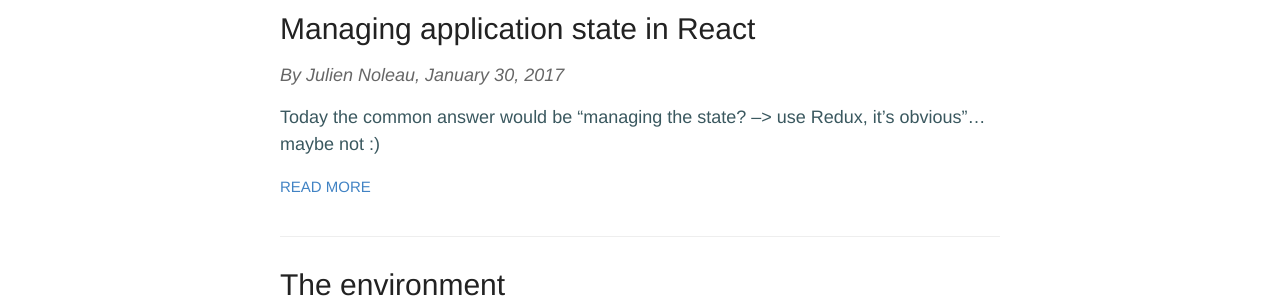
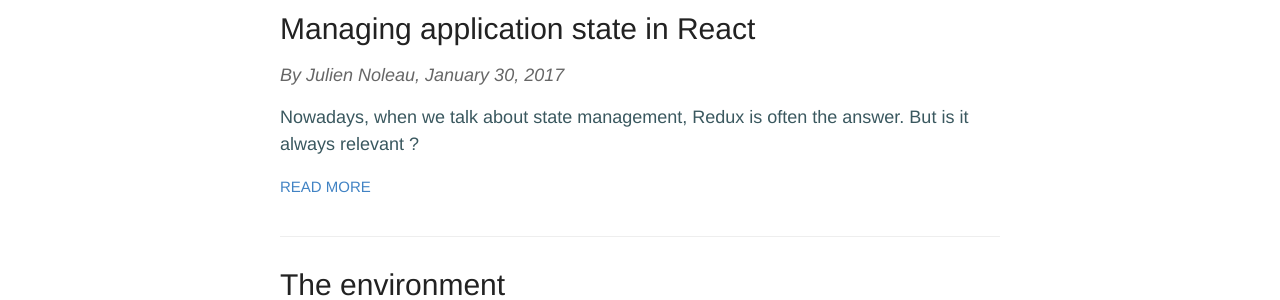
Before and after one commit to jnoleau/cocoweet, a Jekyll site: the page built from blog/index.html, in a window 1280 px wide. Shown: the part 149-449 px from the top of the page. Built offline with Jekyll 4.4.1, drawn with Linux system fonts in a browser that asks for light colours.

Commit message:
Update 2017-01-30-The-state.md

```diff
--- a/_posts/2017-01-30-The-state.md
+++ b/_posts/2017-01-30-The-state.md
@@ -4,15 +4,16 @@
 author: jnoleau
 ---
 
-Today the common answer would be "managing the state? --> use Redux, it's obvious"... maybe not :)
+Nowadays, when we talk about state management, Redux is often the answer.
+But is it always relevant ?
 
-I will not criticize Redux in this article, because it is a very good state manager, well documented with a simple Api but **Redux is not simple**. It separates 2 concepts, the Action - *the cause* - and the Reducer - *the consequence* -. This separation could be powerful but is often misunderstood and only creates in most cases a useless "indirection". Please don't use a library because everyone uses it (you should read [this](https://medium.com/@dan_abramov/you-might-not-need-redux-be46360cf367) from Redux author). Before even trying to use a library you need to understand which problem it solves, and more importantly **which problem you want to solve**.
+I will not criticize Redux in this article, because it is a very good state manager, well documented with a simple Api but **Redux is not simple**. It separates 2 concepts, the Action - *the cause* - and the Reducer - *the consequence* -. This separation can be powerful but is often misunderstood and only creates in most cases a useless ["indirection"]( https://en.wikipedia.org/wiki/Indirection). Please don't use a library because everyone uses it (you should read [this](https://medium.com/@dan_abramov/you-might-not-need-redux-be46360cf367) from Redux author). Before even trying to use a library you need to understand which problem it solves, and more importantly **which problem you want to solve**.
 
-To go deeper into state management we're gonna start from React alone and forget every else. Remember your first React Component...
+To go deeper into state management we are going to start from React alone and forget everything else. Do you remember your first React Component ?
 
 ## Props VS State
 
-That's the first question we ask, in a component what's the difference between state and props?
+That's the first question we ask ourself. In a component what's the difference between state and props?
 
 ![Test button](/cocoweet/images/article/state_managing/button.gif)
 
```
Also changed, not shown: other parts of _posts/2017-01-30-The-state.md (+2 -2 lines).
